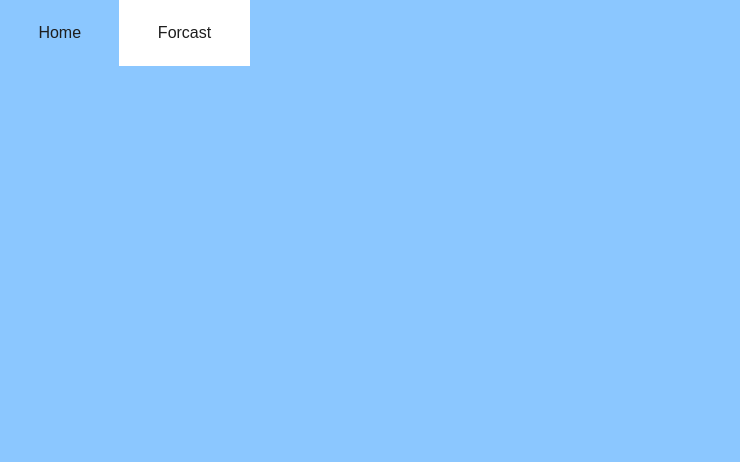
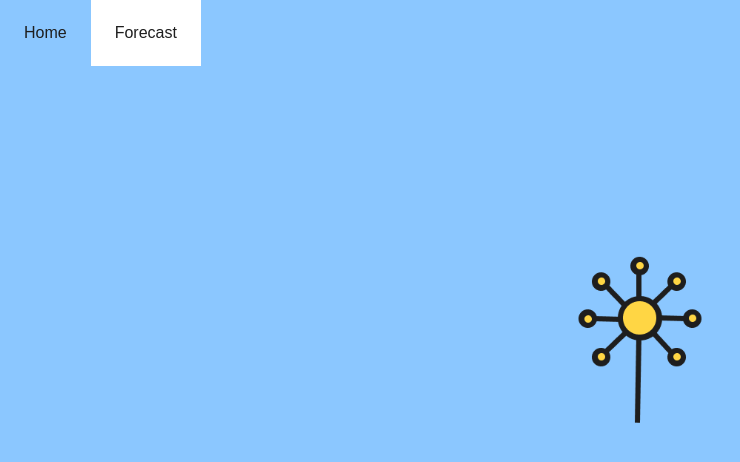
Before and after one commit to 426finalproject/finalproject, a website: page forecast.html in a window 1280 px wide. Shown: the whole page, without its empty margins (0-740 px from the left). Drawn offline with Linux system fonts and the light colour scheme; a web font is replaced by a local one.

Commit message:
styling more

```diff
--- a/forecast.html
+++ b/forecast.html
@@ -4,14 +4,14 @@
     <head>
         <title>Pollen</title>
         <script type="module" src="./hearts.js"></script>
-        <link rel="stylesheet" type="text/css" href="styles.css">
+        <link rel="stylesheet" type="text/css" href="styles/forecast.css">
         <link rel="icon" type="image/x-icon" href="/assets/logo.svg">
     </head>
     <body>
         <div class="nav-bar">
             <ul>
                 <li><a href="index.html">Home</a></li>
-                <li><a class="active" href="forecast.html">Forcast</a></li>
+                <li><a class="active" href="forecast.html">Forecast</a></li>
             </ul>
         </div>
         <div id="main"></div><br>
--- /dev/null
+++ b/styles/forecast.css
@@ -0,0 +1,61 @@
+@import url('https://fonts.googleapis.com/css2?family=Share:ital,wght@0,400;0,700;1,400;1,700&display=swap');
+
+* {
+    box-sizing: border-box;
+    margin: 0;
+    font-family: "Share", sans-serif;
+    font-weight: 400;
+    font-style: normal;
+    color: var(--black);
+}
+
+body {
+    background-image: url(/assets/forecast-screen.png);
+    background-position: center;
+    background-size: cover;
+}
+
+:root {
+    --background: #8BC7FF;
+    --black: #1E1E1E;
+    --white: white;
+    --accent-yellow: #FFD644;
+    --accent-green1: #A1E397;
+    --accent-green2: #7BCA6F;
+    --accent-green2: #39A062;
+}
+
+h1 {
+    color: black;
+}
+
+/* Nav Bar */
+.nav-bar ul {
+    list-style-type: none;
+    margin: 0;
+    padding: 0;
+    position: fixed;
+    top: 0;
+    width: 100%;
+}
+
+.nav-bar li {
+    float: left;
+}
+
+.nav-bar li a {
+    display: block;
+    padding: 3vh;
+    text-align: center;
+    text-decoration: none;
+}
+
+.nav-bar li a.active {
+    background-color: white;
+}
+
+/* Title */
+.title {
+    text-align: center;
+    padding: 50vh;
+}
--- a/styles.css
+++ b/styles/home.css
@@ -1,13 +1,18 @@
 @import url('https://fonts.googleapis.com/css2?family=Share:ital,wght@0,400;0,700;1,400;1,700&display=swap');
 
-*, body {
+* {
     box-sizing: border-box;
     margin: 0;
     font-family: "Share", sans-serif;
     font-weight: 400;
     font-style: normal;
     color: var(--black);
-    background-color: var(--background);
+}
+
+body {
+    background-image: url(/assets/welcome-screen.png);
+    background-position: center;
+    background-size: cover;
 }
 
 :root {
@@ -18,6 +23,11 @@
     --accent-green1: #A1E397;
     --accent-green2: #7BCA6F;
     --accent-green2: #39A062;
+}
+
+h1 {
+    color: black;
+    font-weight: 700;
 }
 
 /* Nav Bar */
@@ -36,7 +46,7 @@
 
 .nav-bar li a {
     display: block;
-    padding: 3vh 3vw 3vh 3vw;
+    padding: 3vh;
     text-align: center;
     text-decoration: none;
 }
@@ -44,3 +54,9 @@
 .nav-bar li a.active {
     background-color: white;
 }
+
+/* Title */
+.title {
+    text-align: center;
+    padding: 50vh;
+}
```
Also changed, not shown: home-view.js (+11 -2 lines), index.html (+1 -2 lines), assets/forecast-screen.png (added), assets/welcome-screen.png (added).
